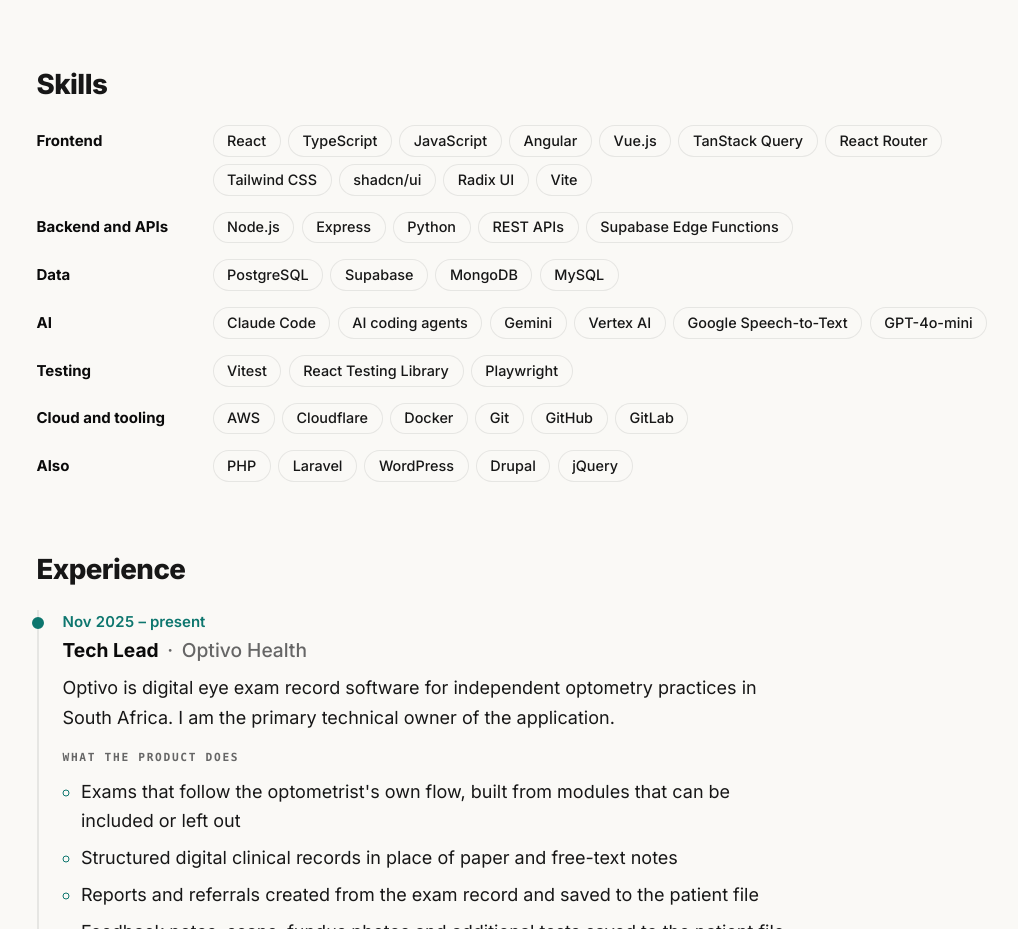
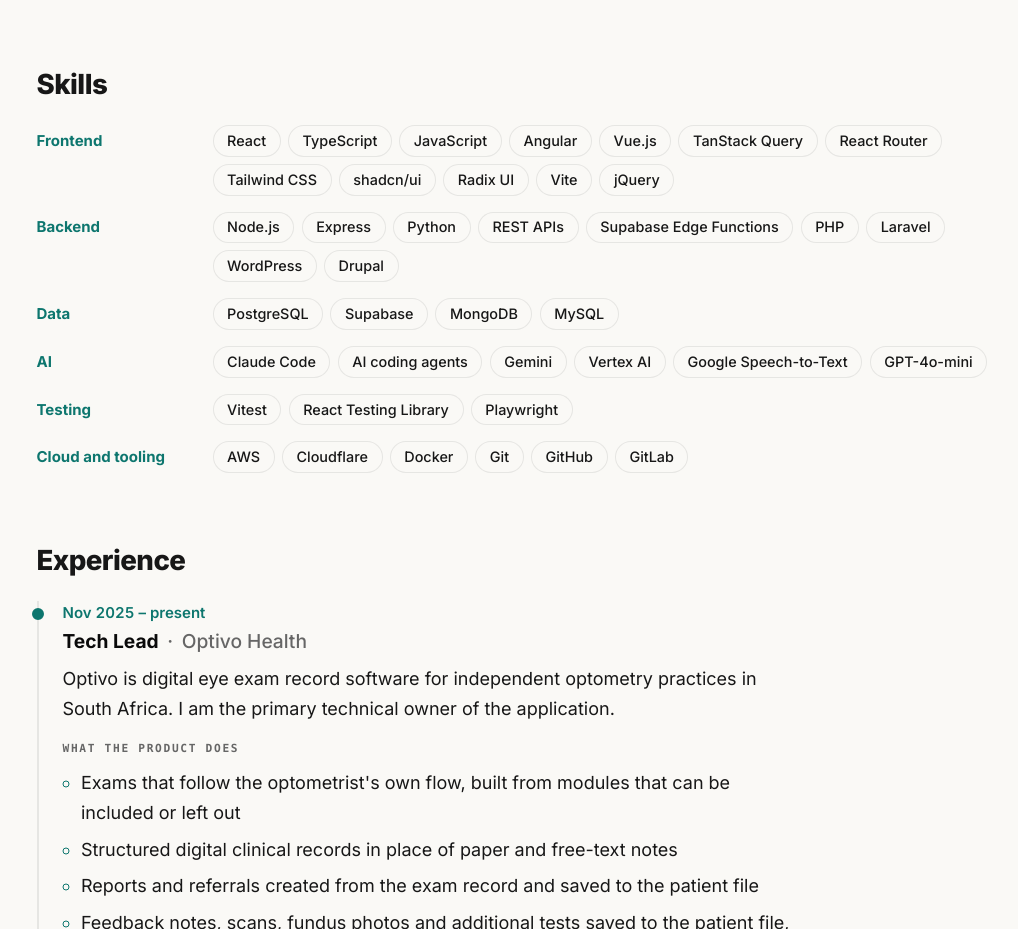
Before and after one commit to veliyat/veliyat.com, a plain HTML site: page resume/index.html in a window 1280 px wide. Shown: the part 863-1792 px from the top of the page, without its empty margins (52-1070 px from the left). Drawn offline with Linux system fonts and the light colour scheme.

Commit message:
feat(resume): six skill groups with accent names, Backend absorbs PHP stack (brief v22)
Co-Authored-By: Claude Sonnet 5.5 <noreply@anthropic.com>

```diff
--- a/assets/css/site.css
+++ b/assets/css/site.css
@@ -1740,3 +1740,6 @@ main > .wrap-wide > *:not(.hero-home):not(.cards-grid):not(.video-section):not(.
   .chip-list { display: block; }
   .proj-links { display: none; }
 }
+
+/* Skill group names use the accent colour (brief v22) */
+.skill-name { color: var(--color-accent); }
--- a/resume/index.html
+++ b/resume/index.html
@@ -118,13 +118,12 @@
     <section class="rsec full" aria-labelledby="skills-heading">
       <h2 id="skills-heading" class="rsec-title">Skills</h2>
       <div class="rsec-body skill-grid">
-        <div class="skill-row"><h3 class="skill-name">Frontend</h3><ul class="chip-list" aria-label="Frontend skills"><li class="chip">React</li><li class="chip">TypeScript</li><li class="chip">JavaScript</li><li class="chip">Angular</li><li class="chip">Vue.js</li><li class="chip">TanStack Query</li><li class="chip">React Router</li><li class="chip">Tailwind CSS</li><li class="chip">shadcn/ui</li><li class="chip">Radix UI</li><li class="chip">Vite</li></ul></div>
-        <div class="skill-row"><h3 class="skill-name">Backend and APIs</h3><ul class="chip-list" aria-label="Backend and APIs skills"><li class="chip">Node.js</li><li class="chip">Express</li><li class="chip">Python</li><li class="chip">REST APIs</li><li class="chip">Supabase Edge Functions</li></ul></div>
+        <div class="skill-row"><h3 class="skill-name">Frontend</h3><ul class="chip-list" aria-label="Frontend skills"><li class="chip">React</li><li class="chip">TypeScript</li><li class="chip">JavaScript</li><li class="chip">Angular</li><li class="chip">Vue.js</li><li class="chip">TanStack Query</li><li class="chip">React Router</li><li class="chip">Tailwind CSS</li><li class="chip">shadcn/ui</li><li class="chip">Radix UI</li><li class="chip">Vite</li><li class="chip">jQuery</li></ul></div>
+        <div class="skill-row"><h3 class="skill-name">Backend</h3><ul class="chip-list" aria-label="Backend skills"><li class="chip">Node.js</li><li class="chip">Express</li><li class="chip">Python</li><li class="chip">REST APIs</li><li class="chip">Supabase Edge Functions</li><li class="chip">PHP</li><li class="chip">Laravel</li><li class="chip">WordPress</li><li class="chip">Drupal</li></ul></div>
         <div class="skill-row"><h3 class="skill-name">Data</h3><ul class="chip-list" aria-label="Data skills"><li class="chip">PostgreSQL</li><li class="chip">Supabase</li><li class="chip">MongoDB</li><li class="chip">MySQL</li></ul></div>
         <div class="skill-row"><h3 class="skill-name">AI</h3><ul class="chip-list" aria-label="AI skills"><li class="chip">Claude Code</li><li class="chip">AI coding agents</li><li class="chip">Gemini</li><li class="chip">Vertex AI</li><li class="chip">Google Speech-to-Text</li><li class="chip">GPT-4o-mini</li></ul></div>
         <div class="skill-row"><h3 class="skill-name">Testing</h3><ul class="chip-list" aria-label="Testing skills"><li class="chip">Vitest</li><li class="chip">React Testing Library</li><li class="chip">Playwright</li></ul></div>
         <div class="skill-row"><h3 class="skill-name">Cloud and tooling</h3><ul class="chip-list" aria-label="Cloud and tooling skills"><li class="chip">AWS</li><li class="chip">Cloudflare</li><li class="chip">Docker</li><li class="chip">Git</li><li class="chip">GitHub</li><li class="chip">GitLab</li></ul></div>
-        <div class="skill-row"><h3 class="skill-name">Also</h3><ul class="chip-list" aria-label="Also skills"><li class="chip">PHP</li><li class="chip">Laravel</li><li class="chip">WordPress</li><li class="chip">Drupal</li><li class="chip">jQuery</li></ul></div>
       </div>
     </section>
 
@@ -240,6 +239,7 @@
       </a>
     </nav>
 
+
   </div>
 </main>
 
```
